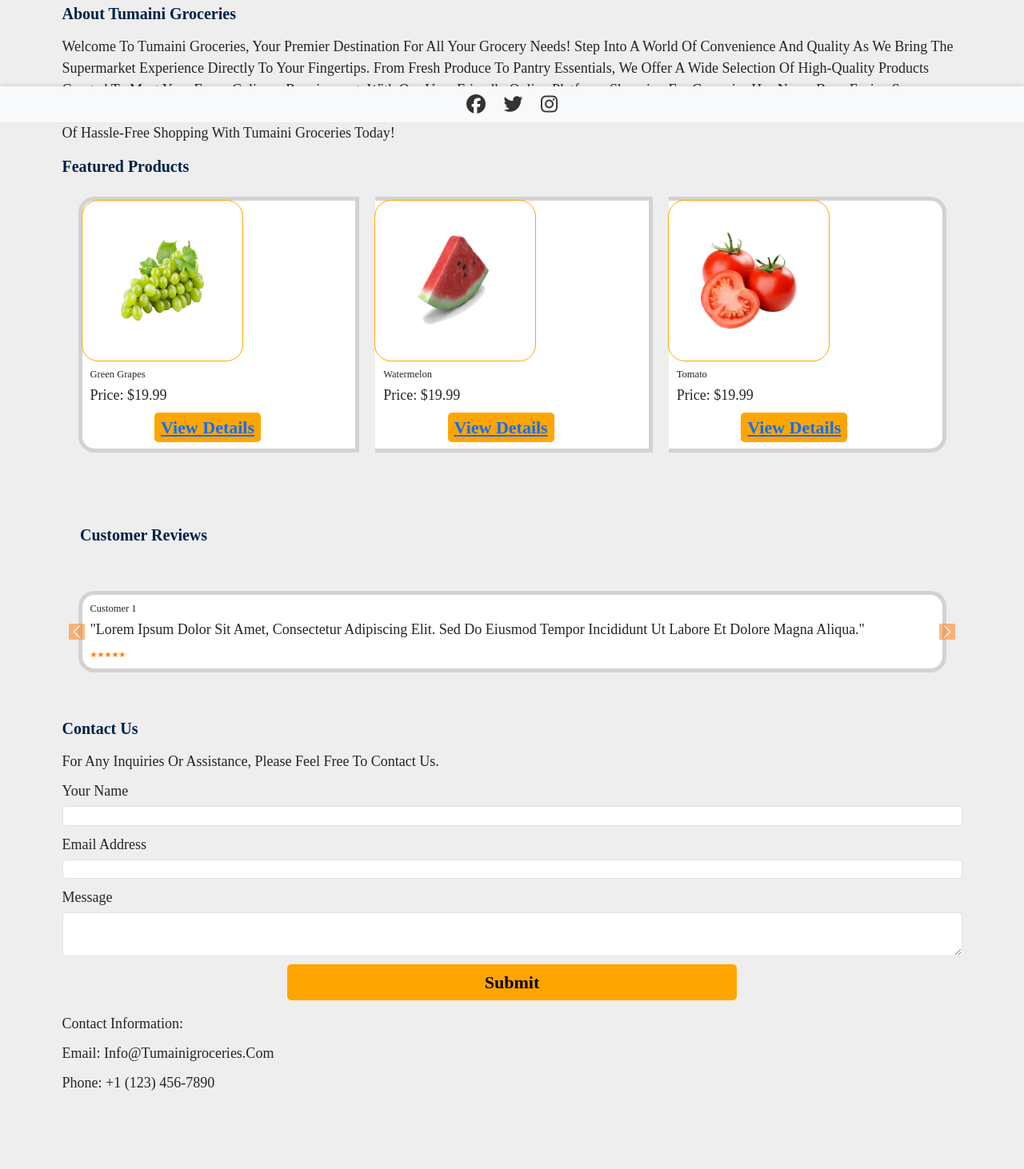
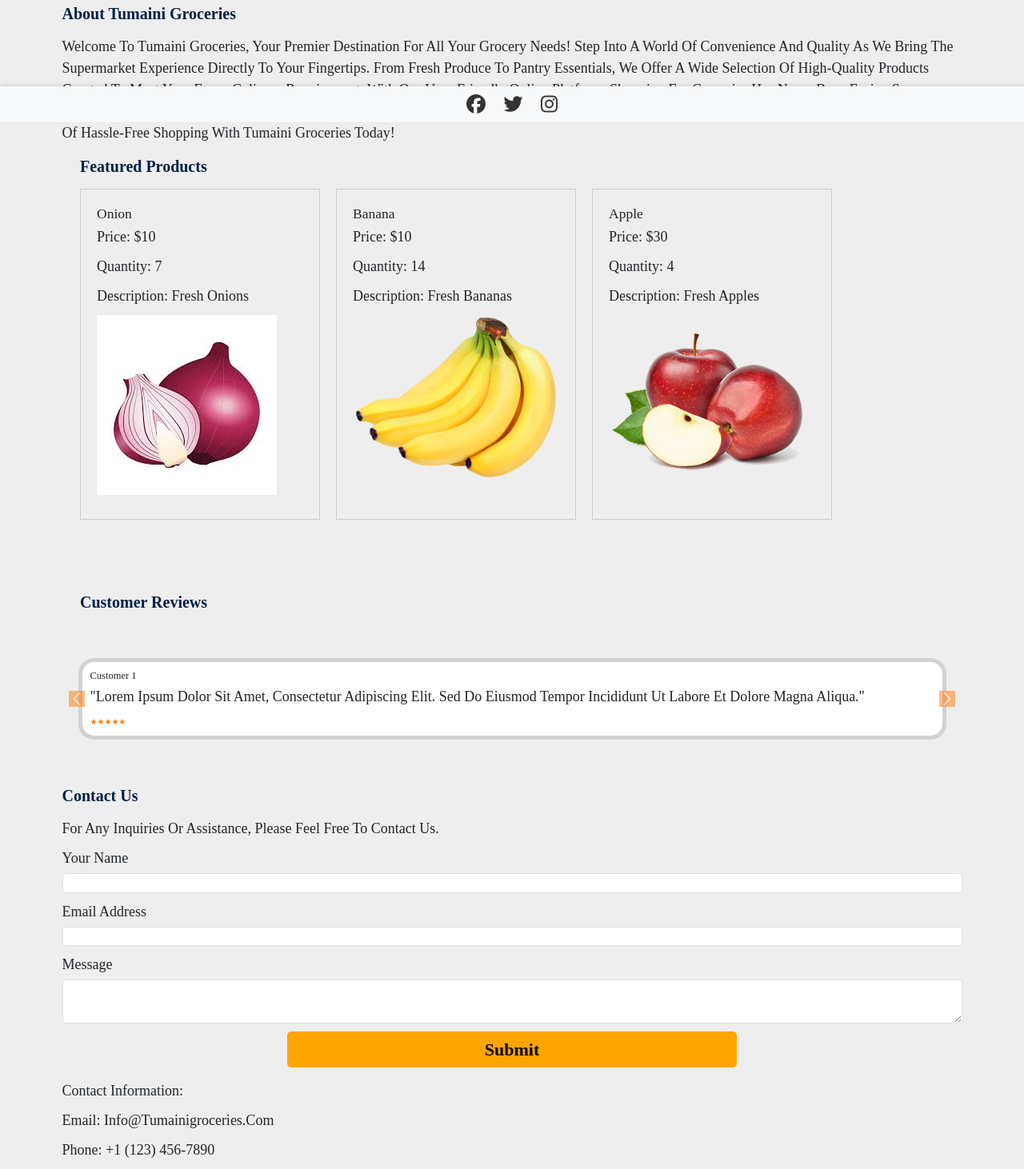
Before and after one commit to Jessymaina/GM2, a PHP site: page /home.php in a window 1280 px wide. Shown: the part 647-2109 px from the top of the page at 80% size. Before the commit the page ends 2011 px from the top, so only its background shows below. Run offline with PHP 8.4, Linux system fonts and the light colour scheme; data comes from the database, SQL or seed files in the repository.

Commit message:
home products

```diff
--- a/home.php
+++ b/home.php
@@ -13,6 +13,50 @@
     <link href="https://cdn.jsdelivr.net/npm/bootstrap@5.3.2/dist/css/bootstrap.min.css" rel="stylesheet" integrity="sha384-T3c6CoIi6uLrA9TneNEoa7RxnatzjcDSCmG1MXxSR1GAsXEV/Dwwykc2MPK8M2HN" crossorigin="anonymous">
     <link rel="stylesheet" href="css/grocery.css">
     <link rel="stylesheet" href="css/general.css">
+    <style>
+            .product-container {
+            display: flex;
+            flex-wrap: wrap;
+            gap: 20px;
+        }
+
+        .product {
+            border: 1px solid #ccc;
+            padding: 20px;
+            width: 300px;
+        }
+
+        .product img {
+            max-width: 100%;
+            height: auto;
+            margin-bottom: 10px;
+        }
+
+        .button-container {
+            display: flex;
+            justify-content: space-between;
+            align-items: center;
+        }
+
+        .product button {
+            background-color: #4CAF50;
+            border: none;
+            color: yellow;
+            padding: 10px 20px;
+            text-align: center;
+            text-decoration: none;
+            display: inline-block;
+            font-size: 16px;
+            margin: 4px 2px;
+            cursor: pointer;
+            transition-duration: 0.4s;
+        }
+
+        .product button:hover {
+            background-color: #45a049;
+        }
+    </style>
+    </style>
 </head>
 
 <body>
@@ -83,39 +127,36 @@
     </section>
 
     <!-- Products Section -->
-    <section id="Products">
-        <div class="container">
-            <h2>Featured Products</h2>
-            <div class="card-group">
-                <div class="card">
-                    <img src="assets/green grapes.png" class="myimage" alt="Product 1">
-                    <div class="card-body">
-                        <h5 class="card-title">green grapes</h5>
-                        <p class="card-text">Price: $19.99</p>
-                        <a href="#" class="mybutton btnorange">View Details</a>
-                    </div>
-                </div>
+    <section id="Products" style="padding-left:100px;">
+    <h2>Featured Products</h2>
+    <div class="product-container">
+        <?php
+        require_once('connection.php');
 
-                <div class="card">
-                    <img src="assets/watermelon.png" class="myimage" alt="Product 1">
-                    <div class="card-body">
-                        <h5 class="card-title">watermelon</h5>
-                        <p class="card-text">Price: $19.99</p>
-                        <a href="#" class="mybutton btnorange">View Details</a>
-                    </div>
-                </div>
-                <div class="card">
-                    <img src="assets/tomato.png" class="myimage" alt="Product 1">
-                    <div class="card-body">
-                        <h5 class="card-title">tomato</h5>
-                        <p class="card-text">Price: $19.99</p>
-                        <a href="#" class="mybutton btnorange">View Details</a>
-                    </div>
-                </div>
+        $sql = "SELECT * FROM product";
+        $result = mysqli_query($con, $sql);
 
-            </div>
-        </div>
-    </section>
+        if (mysqli_num_rows($result) > 0) {
+            while ($row = mysqli_fetch_assoc($result)) {
+                echo "<div class='product'>";
+                echo "<h3>" . $row["productname"] . "</h3>";
+                echo "<p>Price: $" . $row["productprice"] . "</p>";
+                echo "<p>Quantity: <span id='quantity-" . $row["productcode"] . "' class='itemsavailable'>" . $row["productquantity"] . "</span></p>";
+                echo "<p>Description: " . $row["productdescription"] . "</p>";
+                echo "<img src='" . $row["file"] . "' alt='" . $row["productname"] . "'>";
+                echo '<div class="cartcontrols">';
+                            echo '</div>';
+                echo "</div>"; // Close product container
+            }
+        } else {
+            echo "No products available";
+        }
+
+        mysqli_close($con);
+        ?>
+    </div>
+</section>
+
 
     <!-- Reviews Section -->
     <section id="Reviews">
```
